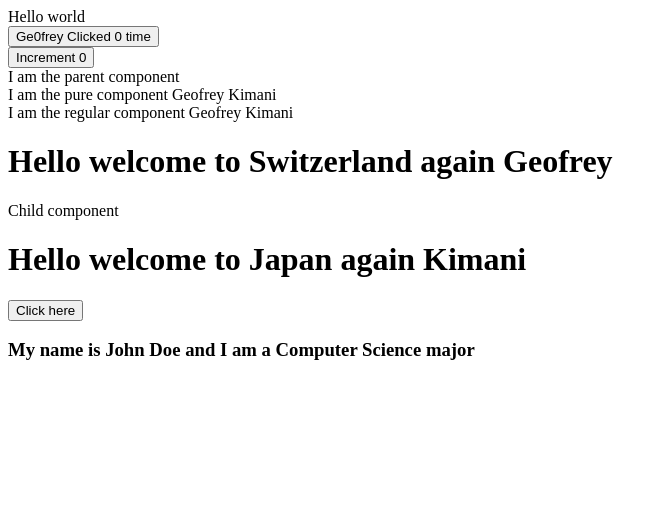
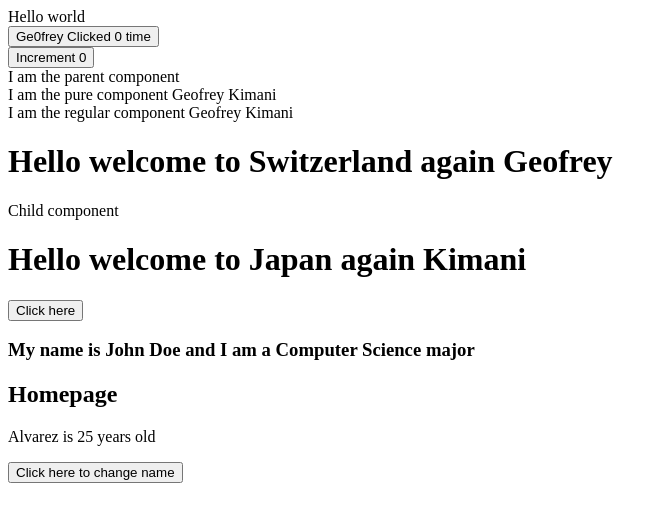
Before and after one commit to Ge0frey/simplilearn-react, a React (Create React App) app: page / in a window 1280 px wide. Shown: the top 522 px of the page, without its empty margins (0-666 px from the left). Built offline with nearby package versions, Linux system fonts and the light colour scheme.

Commit message:
useState hook for functional components

```diff
--- a/src/App.js
+++ b/src/App.js
@@ -4,6 +4,7 @@ import Counter from "./Components/Counter";
 import ParentComponent from "./Components/ParentComponent";
 import Classprops from "./Components/Classprops";
 import FunctionProps from "./Components/FunctionProps";
+import Home from "./Components/StateFunction";
 
 function App() {
   const major = "Computer Science";
@@ -20,6 +21,7 @@ function App() {
         <button>Click here</button>
       </Classprops>
       <FunctionProps name = "John Doe" major = {major}/>
+      <Home />
     </div>
   );
 }
--- a/src/Components/Classprops.js
+++ b/src/Components/Classprops.js
@@ -3,11 +3,10 @@ import React, { Children, Component } from 'react'
 class Classprops extends Component {
   render() {
     const {name, place, children} = this.props
-    //console.log(this.props)
     return (
       <div>
         <h1>Hello welcome to {place} again {name}</h1>
-        <p>{children}</p>
+        <React.Fragment>{children}</React.Fragment>
       </div>
     )
   }
--- a/src/Components/FunctionProps.js
+++ b/src/Components/FunctionProps.js
@@ -1,7 +1,7 @@
 import React from 'react'
 
 function FunctionProps(props) {
-    console.log(props)
+    //console.log(props)
     const {name, major} = props
   return (
     <div>
--- /dev/null
+++ b/src/Components/StateFunction.js
@@ -0,0 +1,22 @@
+import { useState } from "react"
+
+const Home = () => {
+
+    const [name, setName] = useState("Alvarez")
+    const [age, setAge] = useState(25)
+
+    const handleClick = () => {
+        setName("Luigi")
+        setAge (40)
+    }
+
+    return (
+        <div>
+            <h2>Homepage</h2>
+            <p>{name} is {age} years old</p>
+            <button onClick={handleClick}>Click here to change name</button>
+        </div>
+    )
+}
+
+export default Home
```
